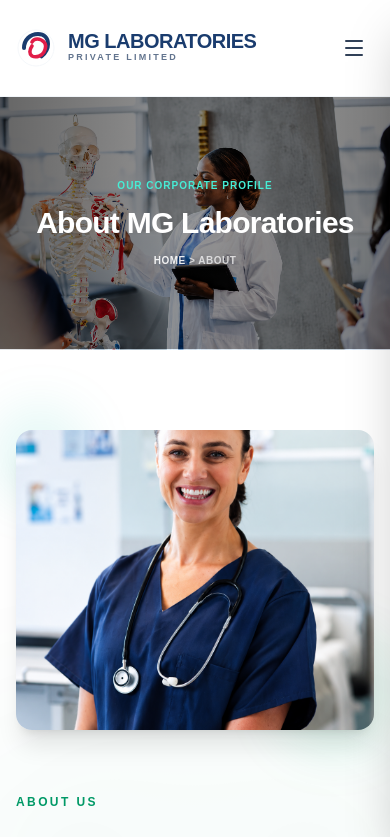
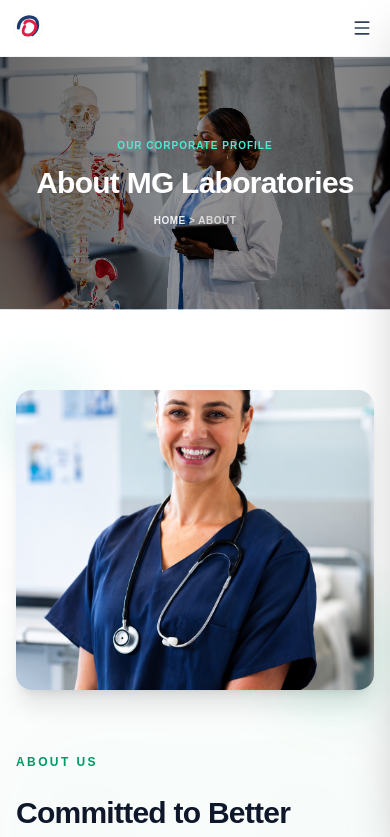
Before and after one commit to mallikarjun815/mg-laboratories, a Next.js app: page /about in a window 390 px wide. Shown: the top 837 px of the page. Built offline with nearby package versions, Linux system fonts and the light colour scheme.

Commit message:
fix mobile navbar responsiveness - logo overflow, sidebar width, horizontal scroll

```diff
--- a/src/app/layout.tsx
+++ b/src/app/layout.tsx
@@ -27,7 +27,7 @@
 }>) {
   return (
     <html lang="en" className={`${inter.variable} scroll-smooth`}>
-      <body className="min-h-full flex flex-col antialiased bg-white text-slate-900">
+      <body className="min-h-full flex flex-col antialiased bg-white text-slate-900 overflow-x-hidden">
         {children}
       </body>
     </html>
--- a/src/components/layout/Logo.tsx
+++ b/src/components/layout/Logo.tsx
@@ -32,8 +32,8 @@
         />
       </svg>
 
-      {/* Brand Text */}
-      <div className="flex flex-col">
+      {/* Brand Text — hidden on very small screens */}
+      <div className="hidden sm:flex flex-col">
         <span className={`text-xl font-bold tracking-tight leading-none uppercase ${inverted ? "text-white" : "text-[#1a3c6e]"}`}>
           MG Laboratories
         </span>
--- a/src/components/layout/Navbar.tsx
+++ b/src/components/layout/Navbar.tsx
@@ -52,20 +52,20 @@
   return (
     <>
       <nav
-        className={`sticky top-0 z-50 transition-all duration-300 w-full ${
+        className={`sticky top-0 z-50 transition-all duration-300 w-full overflow-x-hidden ${
           isScrolled
-            ? "bg-white/95 backdrop-blur-md shadow-md border-b border-slate-100 py-3"
-            : "bg-white py-4 border-b border-slate-100"
+            ? "bg-white/95 backdrop-blur-md shadow-md border-b border-slate-100 py-2 sm:py-3"
+            : "bg-white py-3 sm:py-4 border-b border-slate-100"
         }`}
       >
-        <div className="max-w-7xl mx-auto px-4 sm:px-6 lg:px-8">
-          <div className="flex items-center justify-between h-16">
+        <div className="max-w-7xl mx-auto px-3 sm:px-6 lg:px-8">
+          <div className="flex items-center justify-between">
             <Link href="/" className="flex-shrink-0 flex items-center">
-              <Logo className="h-10 w-10" />
+              <Logo className="h-8 w-8 sm:h-10 sm:w-10" />
             </Link>
 
             {/* Desktop Navigation */}
-            <div className="hidden md:flex items-center space-x-8">
+            <div className="hidden md:flex items-center space-x-6 lg:space-x-8">
               {navItems.map((item) => {
                 const isActive = isActiveLink(item.href);
                 if (item.dropdown) {
@@ -126,26 +126,25 @@
             </div>
 
             {/* Mobile Menu Button */}
-            <div className="flex md:hidden">
+            <div className="flex md:hidden flex-shrink-0">
               <button
                 onClick={() => setIsOpen(!isOpen)}
-                className="relative z-50 inline-flex items-center justify-center p-2 rounded-md text-slate-700 hover:text-[#1a3c6e] transition-colors"
+                className="inline-flex items-center justify-center p-1.5 sm:p-2 rounded-md text-slate-700 hover:text-[#1a3c6e] transition-colors"
                 aria-label={isOpen ? "Close menu" : "Open menu"}
               >
-                {isOpen ? <X className="h-6 w-6" /> : <Menu className="h-6 w-6" />}
+                {isOpen ? <X className="h-5 w-5 sm:h-6 sm:w-6" /> : <Menu className="h-5 w-5 sm:h-6 sm:w-6" />}
               </button>
             </div>
           </div>
         </div>
       </nav>
 
-      {/* Mobile Slide-in Sidebar (outside nav to avoid z-index stacking) */}
+      {/* Mobile Slide-in Sidebar */}
       <div
         className={`md:hidden fixed inset-0 z-[60] transition-all duration-500 ${
           isOpen ? "pointer-events-auto" : "pointer-events-none"
         }`}
       >
-        {/* Backdrop */}
         <div
           className={`absolute inset-0 bg-black/50 transition-opacity duration-500 ${
             isOpen ? "opacity-100" : "opacity-0"
@@ -153,36 +152,35 @@
           onClick={() => setIsOpen(false)}
         />
 
-        {/* Sidebar */}
         <div
-          className={`absolute top-0 right-0 h-full w-72 max-w-[85vw] bg-white shadow-2xl transform transition-all duration-500 ${
+          className={`absolute top-0 right-0 h-full w-full max-w-xs bg-white shadow-2xl transform transition-all duration-500 ${
             isOpen ? "translate-x-0" : "translate-x-full"
           }`}
         >
-          <div className="pt-20 pb-6 h-full overflow-y-auto">
-            <div className="px-6 space-y-1">
+          <div className="pt-16 sm:pt-20 pb-6 h-full overflow-y-auto">
+            <div className="px-4 sm:px-6 space-y-1">
               {navItems.map((item) => {
                 const isActive = isActiveLink(item.href);
                 if (item.dropdown) {
                   return (
-                    <div key={item.name} className="py-2">
+                    <div key={item.name} className="py-1.5">
                       <Link
                         href={item.href}
                         onClick={() => setIsOpen(false)}
-                        className={`flex items-center justify-between py-3 px-4 rounded-xl text-sm font-bold uppercase tracking-wider transition-colors ${
+                        className={`flex items-center justify-between py-3 px-3 sm:px-4 rounded-xl text-sm font-bold uppercase tracking-wider transition-colors ${
                           isActive ? "bg-emerald-50 text-emerald-600" : "text-slate-800 hover:bg-slate-50"
                         }`}
                       >
                         {item.name}
-                        <ChevronDown className="w-4 h-4 text-slate-400" />
+                        <ChevronDown className="w-4 h-4 text-slate-400 flex-shrink-0" />
                       </Link>
-                      <div className="pl-4 mt-1 space-y-0.5 border-l-2 border-slate-100 ml-6">
+                      <div className="pl-3 sm:pl-4 mt-1 space-y-0.5 border-l-2 border-slate-100 ml-5 sm:ml-6">
                         {item.dropdown.map((subItem) => (
                           <Link
                             key={subItem.name}
                             href={subItem.href}
                             onClick={() => setIsOpen(false)}
-                            className="block py-2.5 px-4 text-sm font-medium text-slate-600 hover:text-emerald-600 hover:bg-emerald-50 rounded-lg transition-colors"
+                            className="block py-2.5 px-3 sm:px-4 text-sm font-medium text-slate-600 hover:text-emerald-600 hover:bg-emerald-50 rounded-lg transition-colors"
                           >
                             {subItem.name}
                           </Link>
@@ -196,7 +194,7 @@
                     key={item.name}
                     href={item.href}
                     onClick={() => setIsOpen(false)}
-                    className={`block py-3 px-4 rounded-xl text-sm font-bold uppercase tracking-wider transition-colors ${
+                    className={`block py-3 px-3 sm:px-4 rounded-xl text-sm font-bold uppercase tracking-wider transition-colors ${
                       isActive ? "bg-emerald-50 text-emerald-600" : "text-slate-800 hover:bg-slate-50"
                     }`}
                   >
@@ -206,7 +204,7 @@
               })}
             </div>
 
-            <div className="px-6 mt-6">
+            <div className="px-4 sm:px-6 mt-6">
               <Link
                 href="/contact#get-in-touch"
                 onClick={() => setIsOpen(false)}
```
